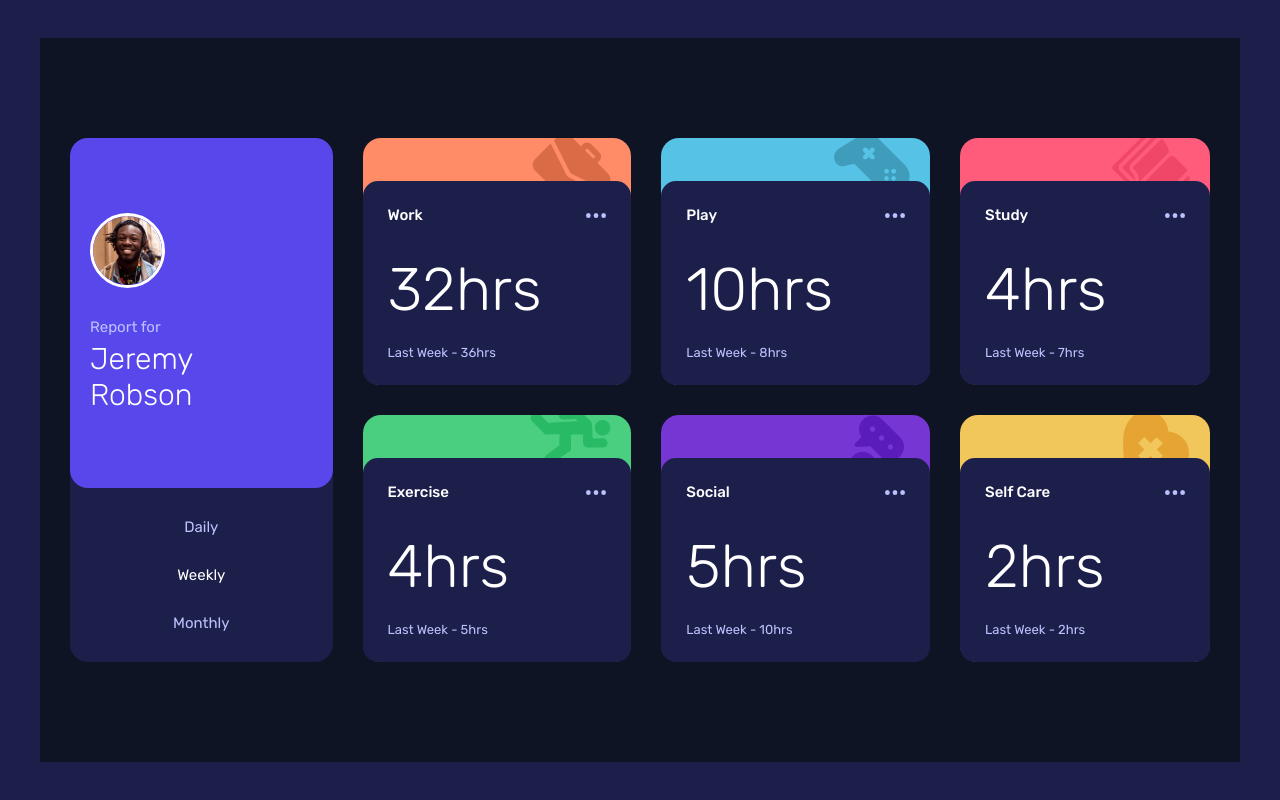
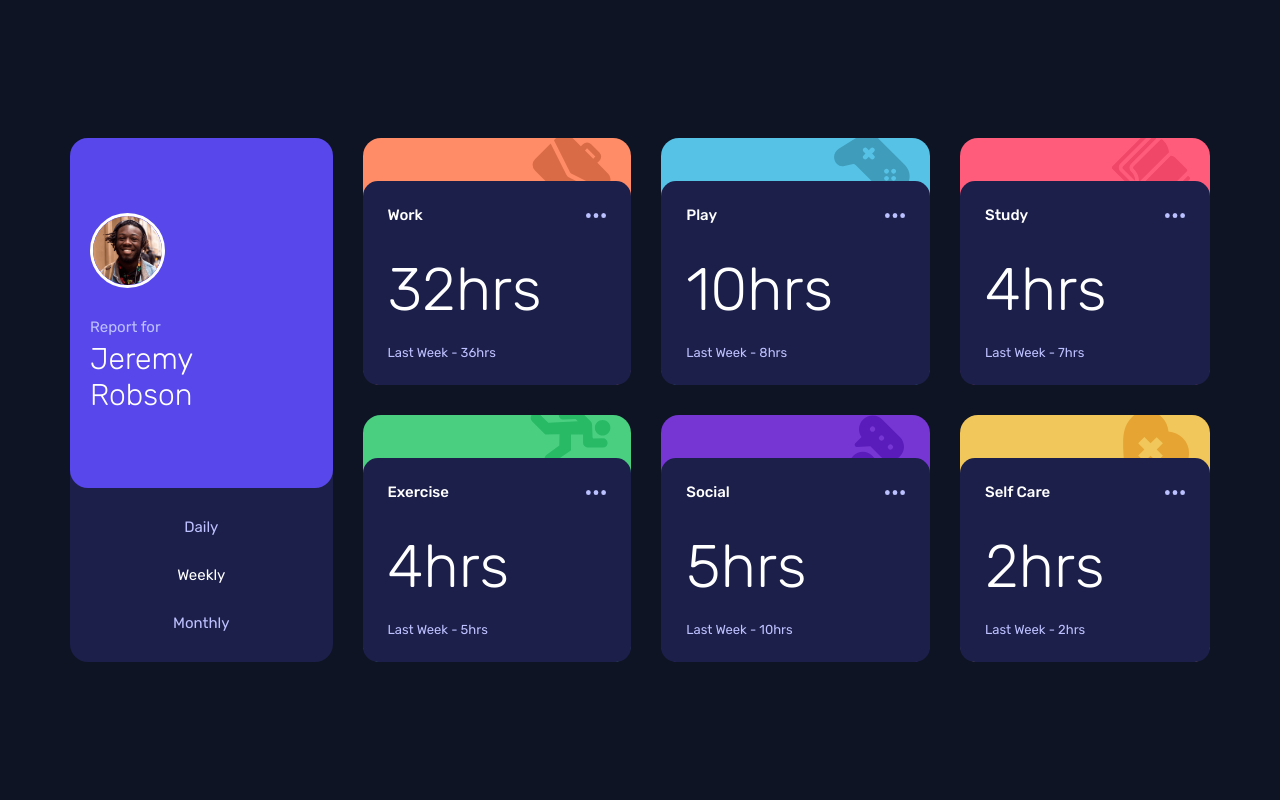
Before and after one commit to francobwogo/time-tracking, a plain HTML site: page index.html in a window 1280 px wide. Drawn offline with Linux system fonts and the light colour scheme.

Commit message:
Updated CSS

```diff
--- a/css/style.css
+++ b/css/style.css
@@ -39,7 +39,7 @@ body {
   margin: auto;
   width: 100%;
   height: 100vh;
-  background-color: var(--clr-neutral-dark-blue);
+  background-color: var(--clr-neutral-very-dark-blue);
 }
 
 main {
```
